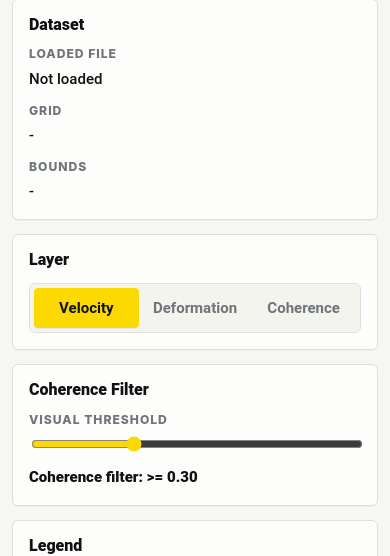
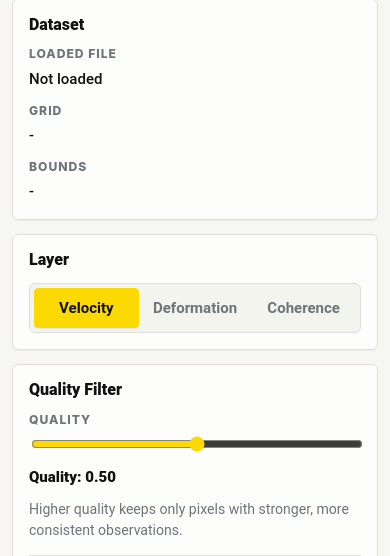
Before and after one commit to Bean-Machinie/InSAR-Analysis-Tool, a Flask app: page / in a window 390 px wide. Shown: the part 212-768 px from the top of the page. Run offline with Flask 3, Linux system fonts and the light colour scheme.

Commit message:
Add quality slider for coherence filtering

```diff
--- a/insar-local-viewer/app/static/app.js
+++ b/insar-local-viewer/app/static/app.js
@@ -2,7 +2,13 @@ const state = {
   data: null,
   activeLayer: "velocity",
   dateIndex: 0,
-  coherenceThreshold: 0.3,
+  qualityValue: 0.5,
+  qualityIsCustom: false,
+  qualityThresholds: {
+    coherence: 0.3,
+    stability: 0.18,
+    goodPairs: 6,
+  },
   selectedPixel: null,
   map: null,
   rasterLayer: null,
@@ -27,8 +33,15 @@ const els = {
   dateSlider: document.querySelector("#date-slider"),
   dateValue: document.querySelector("#date-value"),
   filterPanel: document.querySelector("#filter-panel"),
-  coherenceSlider: document.querySelector("#coherence-slider"),
-  coherenceValue: document.querySelector("#coherence-value"),
+  qualitySlider: document.querySelector("#quality-slider"),
+  qualityValue: document.querySelector("#quality-value"),
+  qualityNote: document.querySelector("#quality-note"),
+  coherenceThresholdSlider: document.querySelector("#coherence-threshold-slider"),
+  coherenceThresholdValue: document.querySelector("#coherence-threshold-value"),
+  stabilityMaxSlider: document.querySelector("#stability-max-slider"),
+  stabilityMaxValue: document.querySelector("#stability-max-value"),
+  goodPairsMinSlider: document.querySelector("#good-pairs-min-slider"),
+  goodPairsMinValue: document.querySelector("#good-pairs-min-value"),
   filterBadge: document.querySelector("#active-filter-badge"),
   legendTitle: document.querySelector("#legend-title"),
   legendBar: document.querySelector("#legend-bar"),
@@ -45,6 +58,9 @@ const els = {
   pixelLon: document.querySelector("#pixel-lon"),
   pixelVelocity: document.querySelector("#pixel-velocity"),
   pixelCoherence: document.querySelector("#pixel-coherence"),
+  pixelStability: document.querySelector("#pixel-stability"),
+  pixelGoodPairs: document.querySelector("#pixel-good-pairs"),
+  pixelRmse: document.querySelector("#pixel-rmse"),
   pixelDeformation: document.querySelector("#pixel-deformation"),
   pixelPasses: document.querySelector("#pixel-passes"),
   pixelPanel: document.querySelector("#pixel-panel"),
@@ -59,6 +75,19 @@ const layerText = {
   velocity: { title: "Velocity" },
   deformation: { title: "Deformation" },
   coherence: { title: "Coherence" },
+};
+
+const QUALITY_PRESETS = {
+  lenient: {
+    coherence: 0.2,
+    stability: 0.2,
+    goodPairRatio: 1 / 3,
+  },
+  strict: {
+    coherence: 0.4,
+    stability: 0.15,
+    goodPairRatio: 2 / 3,
+  },
 };
 
 async function fetchJson(url, options = {}) {
@@ -105,18 +134,15 @@ function getDisplayRange(values = getLayerValues()) {
     return state.data.layers.coherence.range;
   }
 
-  const coherence = state.data.layers.coherence.values;
   const visibleValues = [];
 
   for (let y = 0; y < values.length; y += 1) {
     for (let x = 0; x < values[y].length; x += 1) {
       const value = values[y][x];
-      const pixelCoherence = coherence[y][x];
       if (
         value !== null
         && !Number.isNaN(value)
-        && pixelCoherence !== null
-        && pixelCoherence >= state.coherenceThreshold
+        && pixelPassesFilter(y, x)
       ) {
         visibleValues.push(value);
       }
@@ -152,6 +178,81 @@ function percentile(sortedValues, percentileValue) {
 
 function isFilterableLayer() {
   return state.activeLayer === "velocity" || state.activeLayer === "deformation";
+}
+
+function totalPairCount() {
+  return state.data?.layers.n_good_pairs.n_pairs_total ?? 0;
+}
+
+function goodPairMinimumForQuality(quality) {
+  const total = totalPairCount();
+  if (!total) return 0;
+  const lenient = Math.max(1, Math.round(total * QUALITY_PRESETS.lenient.goodPairRatio));
+  const strict = Math.max(3, Math.round(total * QUALITY_PRESETS.strict.goodPairRatio));
+  return Math.round(lerp(lenient, strict, quality));
+}
+
+function thresholdsForQuality(quality) {
+  const t = clamp(quality, 0, 1);
+  return {
+    coherence: roundToStep(lerp(QUALITY_PRESETS.lenient.coherence, QUALITY_PRESETS.strict.coherence, t), 0.01),
+    stability: roundToStep(lerp(QUALITY_PRESETS.lenient.stability, QUALITY_PRESETS.strict.stability, t), 0.01),
+    goodPairs: goodPairMinimumForQuality(t),
+  };
+}
+
+function applyQualityThresholds(quality) {
+  state.qualityValue = clamp(quality, 0, 1);
+  state.qualityThresholds = thresholdsForQuality(state.qualityValue);
+}
+
+function lerp(start, end, t) {
+  return start + (end - start) * t;
+}
+
+function roundToStep(value, step) {
+  return Math.round(value / step) * step;
+}
+
+function pixelPassesFilter(row, col) {
+  if (!state.data) return false;
+
+  const thresholds = state.qualityThresholds;
+  const coherence = state.data.layers.coherence.values[row][col];
+  const stability = state.data.layers.coherence_stability.values[row][col];
+  const goodPairs = state.data.layers.n_good_pairs.values[row][col];
+  return coherence !== null
+    && stability !== null
+    && goodPairs !== null
+    && coherence >= thresholds.coherence
+    && stability < thresholds.stability
+    && goodPairs >= thresholds.goodPairs;
+}
+
+function visiblePixelSummary(values = getLayerValues()) {
+  if (!state.data || !values) return { visible: 0, total: 0, percent: 0 };
+
+  let visible = 0;
+  let total = 0;
+  for (let row = 0; row < values.length; row += 1) {
+    for (let col = 0; col < values[row].length; col += 1) {
+      total += 1;
+      const value = values[row][col];
+      if (
+        value !== null
+        && !Number.isNaN(value)
+        && pixelPassesFilter(row, col)
+      ) {
+        visible += 1;
+      }
+    }
+  }
+
+  return {
+    visible,
+    total,
+    percent: total ? Math.round((visible / total) * 100) : 0,
+  };
 }
 
 function colorForValue(value, range, layer) {
@@ -327,7 +428,6 @@ function drawRasterTile(ctx, coords, tileSize) {
   if (state.rasterRange.p02 === null && state.activeLayer !== "coherence") return;
 
   const values = state.rasterValues;
-  const coherence = state.data.layers.coherence.values;
   const latEdges = axisEdges(state.data.lat);
   const lonEdges = axisEdges(state.data.lon);
   const tileOrigin = L.point(coords.x * tileSize.x, coords.y * tileSize.y);
@@ -339,9 +439,7 @@ function drawRasterTile(ctx, coords, tileSize) {
 
     for (let col = 0; col < values[row].length; col += 1) {
       const value = values[row][col];
-      const pixelCoherence = coherence[row][col];
-      const hiddenByFilter = isFilterableLayer()
-        && (pixelCoherence === null || pixelCoherence < state.coherenceThreshold);
+      const hiddenByFilter = isFilterableLayer() && !pixelPassesFilter(row, col);
 
       if (hiddenByFilter || value === null || Number.isNaN(value)) continue;
 
@@ -492,6 +590,27 @@ function updateMapLabels() {
   els.latRange.textContent = `Latitude: ${formatNumber(bounds.lat_min, 5)} to ${formatNumber(bounds.lat_max, 5)}`;
 }
 
+function syncQualityControls() {
+  const thresholds = state.qualityThresholds;
+  const totalPairs = totalPairCount();
+  const goodPairSliderMax = totalPairs || Math.max(12, thresholds.goodPairs);
+
+  els.qualitySlider.value = state.qualityValue.toFixed(2);
+  els.qualityValue.textContent = state.qualityIsCustom ? "Custom" : state.qualityValue.toFixed(2);
+  els.coherenceThresholdSlider.value = thresholds.coherence.toFixed(2);
+  els.coherenceThresholdValue.textContent = thresholds.coherence.toFixed(2);
+  els.stabilityMaxSlider.value = thresholds.stability.toFixed(2);
+  els.stabilityMaxValue.textContent = thresholds.stability.toFixed(2);
+  els.goodPairsMinSlider.max = String(goodPairSliderMax);
+  els.goodPairsMinSlider.value = String(thresholds.goodPairs);
+  els.goodPairsMinValue.textContent = totalPairs
+    ? `${thresholds.goodPairs} / ${totalPairs}`
+    : String(thresholds.goodPairs);
+  els.qualityNote.textContent = state.qualityIsCustom
+    ? "Custom thresholds are active. Move Quality to link them again."
+    : "Higher quality keeps only pixels with stronger, more consistent observations.";
+}
+
 function updateControls() {
   els.layerButtons.forEach((button) => {
     button.classList.toggle("active", button.dataset.layer === state.activeLayer);
@@ -500,8 +619,13 @@ function updateControls() {
   els.datePanel.hidden = state.activeLayer !== "deformation";
   els.filterPanel.hidden = !isFilterableLayer();
   els.filterBadge.hidden = !isFilterableLayer();
-  els.filterBadge.textContent = `Filter active: >= ${state.coherenceThreshold.toFixed(2)}`;
-  els.coherenceValue.textContent = state.coherenceThreshold.toFixed(2);
+  syncQualityControls();
+  const visibleSummary = isFilterableLayer() ? visiblePixelSummary() : null;
+  const visibleText = visibleSummary
+    ? ` - ${visibleSummary.visible.toLocaleString()} px visible (${visibleSummary.percent}% of AOI)`
+    : "";
+  const qualityLabel = state.qualityIsCustom ? "Custom quality" : `Quality: ${state.qualityValue.toFixed(2)}`;
+  els.filterBadge.textContent = `${qualityLabel}${visibleText}`;
 
   if (state.data) {
     els.dateSlider.max = Math.max(0, state.data.dates.length - 1);
@@ -540,13 +664,20 @@ function updatePixelInfo() {
   const { row, col } = state.selectedPixel;
   const velocity = state.data.layers.velocity.values[row][col];
   const coherence = state.data.layers.coherence.values[row][col];
+  const stability = state.data.layers.coherence_stability.values[row][col];
+  const goodPairs = state.data.layers.n_good_pairs.values[row][col];
+  const totalPairs = state.data.layers.n_good_pairs.n_pairs_total;
+  const rmse = state.data.layers.rmse.values[row][col];
   const deformation = state.data.layers.deformation.values[state.dateIndex][row][col];
-  const passes = coherence !== null && coherence >= state.coherenceThreshold;
+  const passes = pixelPassesFilter(row, col);
 
   els.pixelLat.textContent = formatNumber(state.data.lat[row], 6);
   els.pixelLon.textContent = formatNumber(state.data.lon[col], 6);
   els.pixelVelocity.textContent = `${formatNumber(velocity)} mm/year`;
   els.pixelCoherence.textContent = formatNumber(coherence, 2);
+  els.pixelStability.textContent = formatNumber(stability, 2);
+  els.pixelGoodPairs.textContent = `${formatNumber(goodPairs, 0)} / ${totalPairs}`;
+  els.pixelRmse.textContent = `${formatNumber(rmse, 2)} mm`;
   els.pixelDeformation.textContent = `${formatNumber(deformation)} mm`;
   els.pixelPasses.textContent = isFilterableLayer() ? (passes ? "Yes" : "No") : "Not applied";
   els.pixelPanelSubtitle.textContent = `${formatNumber(state.data.lat[row], 5)}, ${formatNumber(state.data.lon[col], 5)}`;
@@ -557,6 +688,9 @@ function resetPixelInfo() {
   els.pixelLon.textContent = "Click the map";
   els.pixelVelocity.textContent = "-";
   els.pixelCoherence.textContent = "-";
+  els.pixelStability.textContent = "-";
+  els.pixelGoodPairs.textContent = "-";
+  els.pixelRmse.textContent = "-";
   els.pixelDeformation.textContent = "-";
   els.pixelPasses.textContent = "-";
   els.pixelPanelSubtitle.textContent = "No point selected";
@@ -661,6 +795,9 @@ async function loadProject(projectPath = "") {
       });
     }
     state.data = await fetchJson("/api/map-data");
+    if (!state.qualityIsCustom) {
+      applyQualityThresholds(state.qualityValue);
+    }
     state.dateIndex = 0;
     state.selectedPixel = null;
     minimizePixelPanel({ keepPanelVisible: false });
@@ -694,6 +831,9 @@ async function openProjectFromFolderPicker() {
     }
 
     state.data = await fetchJson("/api/map-data");
+    if (!state.qualityIsCustom) {
+      applyQualityThresholds(state.qualityValue);
+    }
     state.dateIndex = 0;
     state.selectedPixel = null;
     minimizePixelPanel({ keepPanelVisible: false });
@@ -743,8 +883,30 @@ els.dateSlider.addEventListener("input", () => {
   drawTimeSeries();
 });
 
-els.coherenceSlider.addEventListener("input", () => {
-  state.coherenceThreshold = Number(els.coherenceSlider.value);
+els.qualitySlider.addEventListener("input", () => {
+  state.qualityIsCustom = false;
+  applyQualityThresholds(Number(els.qualitySlider.value));
+  updateControls();
+  drawMap();
+});
+
+els.coherenceThresholdSlider.addEventListener("input", () => {
+  state.qualityIsCustom = true;
+  state.qualityThresholds.coherence = Number(els.coherenceThresholdSlider.value);
+  updateControls();
+  drawMap();
+});
+
+els.stabilityMaxSlider.addEventListener("input", () => {
+  state.qualityIsCustom = true;
+  state.qualityThresholds.stability = Number(els.stabilityMaxSlider.value);
+  updateControls();
+  drawMap();
+});
+
+els.goodPairsMinSlider.addEventListener("input", () => {
+  state.qualityIsCustom = true;
+  state.qualityThresholds.goodPairs = Number(els.goodPairsMinSlider.value);
   updateControls();
   drawMap();
 });
--- a/insar-local-viewer/app/static/style.css
+++ b/insar-local-viewer/app/static/style.css
@@ -337,6 +337,22 @@ button:active {
   margin: 10px 0 0;
 }
 
+.advanced-section {
+  border-top: 1px solid var(--border);
+  margin-top: 14px;
+  padding-top: 12px;
+}
+
+.advanced-section summary {
+  color: var(--text);
+  cursor: pointer;
+  font-weight: 800;
+}
+
+.advanced-control {
+  margin-top: 14px;
+}
+
 .map-panel {
   display: grid;
   grid-template-rows: auto minmax(620px, 1fr) auto;
@@ -533,6 +549,16 @@ button:active {
   margin-bottom: 3px;
 }
 
+.metric-hint {
+  color: var(--muted);
+  display: block;
+  font-size: 0.66rem;
+  font-weight: 700;
+  letter-spacing: 0;
+  margin-top: 2px;
+  text-transform: none;
+}
+
 .pixel-list.compact dd {
   font-size: 0.9rem;
 }
--- a/insar-local-viewer/app/templates/index.html
+++ b/insar-local-viewer/app/templates/index.html
@@ -67,10 +67,29 @@
           </section>
 
           <section id="filter-panel" class="panel">
-            <h2>Coherence Filter</h2>
-            <label for="coherence-slider">Visual threshold</label>
-            <input id="coherence-slider" type="range" min="0" max="1" value="0.3" step="0.01">
-            <div class="control-value">Coherence filter: >= <span id="coherence-value">0.30</span></div>
+            <h2>Quality Filter</h2>
+            <label for="quality-slider">Quality</label>
+            <input id="quality-slider" type="range" min="0" max="1" value="0.5" step="0.01">
+            <div class="control-value">Quality: <span id="quality-value">0.50</span></div>
+            <p id="quality-note" class="note">Higher quality keeps only pixels with stronger, more consistent observations.</p>
+            <details id="advanced-filter" class="advanced-section">
+              <summary>Advanced</summary>
+              <div class="advanced-control">
+                <label for="coherence-threshold-slider">Median coherence</label>
+                <input id="coherence-threshold-slider" type="range" min="0" max="1" value="0.3" step="0.01">
+                <div class="control-value">Minimum: <span id="coherence-threshold-value">0.30</span></div>
+              </div>
+              <div class="advanced-control">
+                <label for="stability-max-slider">Stability (std)</label>
+                <input id="stability-max-slider" type="range" min="0" max="0.5" value="0.18" step="0.01">
+                <div class="control-value">Maximum: <span id="stability-max-value">0.18</span></div>
+              </div>
+              <div class="advanced-control">
+                <label for="good-pairs-min-slider">Good pairs</label>
+                <input id="good-pairs-min-slider" type="range" min="0" max="12" value="6" step="1">
+                <div class="control-value">Minimum: <span id="good-pairs-min-value">6</span></div>
+              </div>
+            </details>
           </section>
 
           <section class="panel">
@@ -90,7 +109,7 @@
             <div>
               <h2 id="active-layer-title">Velocity</h2>
             </div>
-            <div id="active-filter-badge" class="filter-badge">Filter active: >= 0.30</div>
+            <div id="active-filter-badge" class="filter-badge">Quality: 0.50</div>
           </div>
           <div class="map-frame" id="map-frame">
             <div id="map"></div>
@@ -118,8 +137,20 @@
                     <dd id="pixel-velocity">-</dd>
                   </div>
                   <div>
-                    <dt>Coherence</dt>
+                    <dt>Median coherence <span class="metric-hint">high = good</span></dt>
                     <dd id="pixel-coherence">-</dd>
+                  </div>
+                  <div>
+                    <dt>Stability (std) <span class="metric-hint">low = good</span></dt>
+                    <dd id="pixel-stability">-</dd>
+                  </div>
+                  <div>
+                    <dt>Good pairs <span class="metric-hint">high = good</span></dt>
+                    <dd id="pixel-good-pairs">-</dd>
+                  </div>
+                  <div>
+                    <dt>RMSE <span class="metric-hint">low = good</span></dt>
+                    <dd id="pixel-rmse">-</dd>
                   </div>
                   <div>
                     <dt>Current deformation</dt>
```
Also changed, not shown: insar-local-viewer/RELIABILITY_METRICS.md (added, +82 -0 lines), insar-local-viewer/app/data_loader.py (+31 -0 lines).
